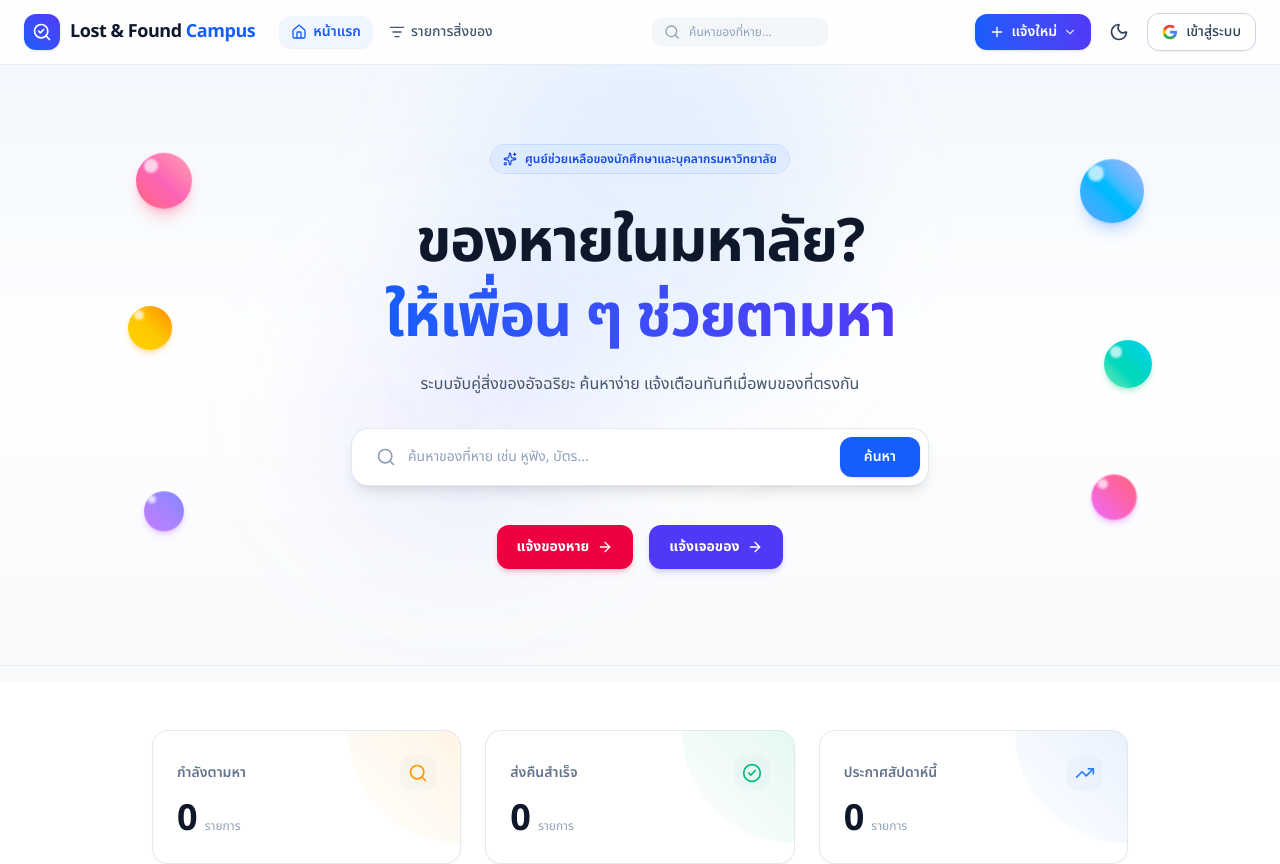
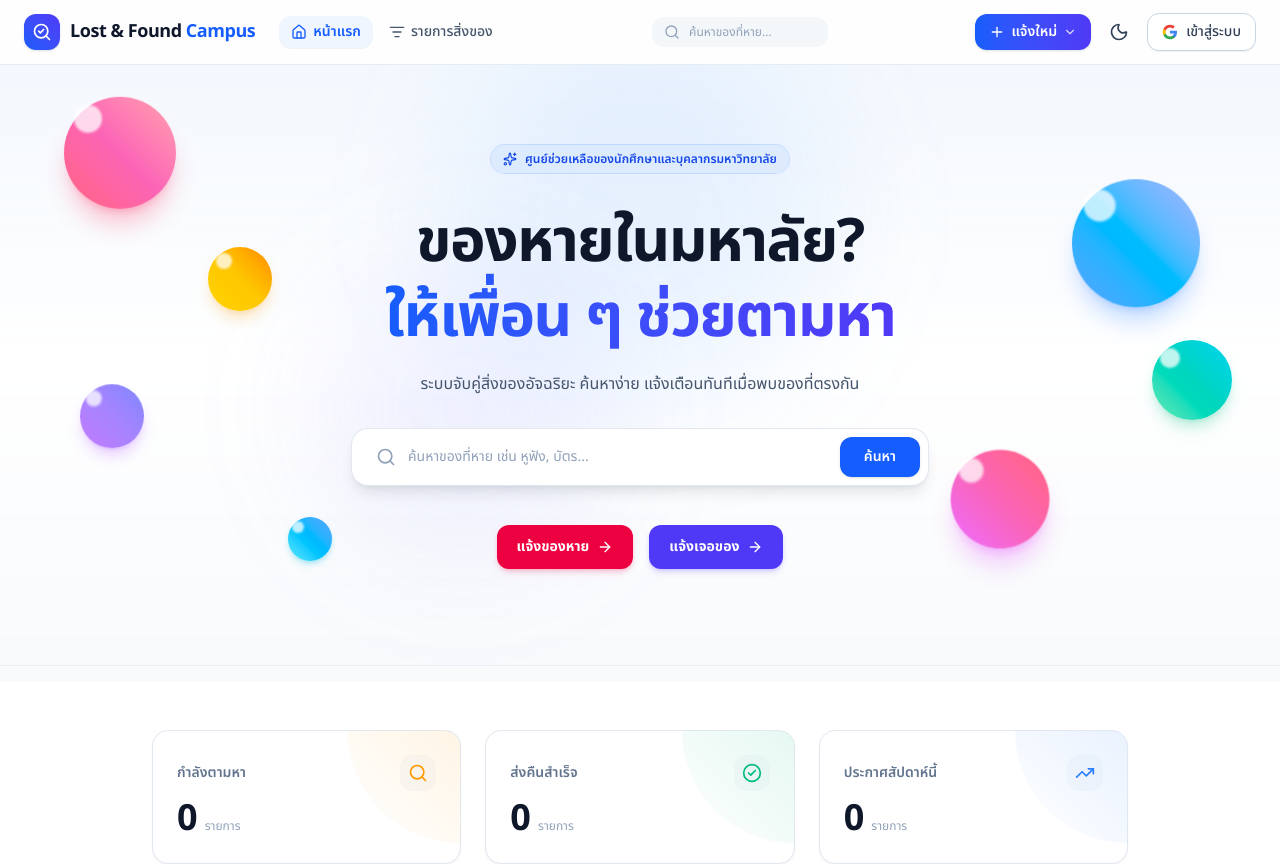
Before and after one commit to jiraphatkettra/Lost-Found-Campus, a Next.js app: page / in a window 1280 px wide. Shown: the top 864 px of the page. Built offline with nearby package versions, Linux system fonts and the light colour scheme; no server answers; the database is empty.

Commit message:
style(hero): enlarge floating orbs on desktop and stagger positions organically across varying depths

```diff
--- a/src/components/home/Hero.tsx
+++ b/src/components/home/Hero.tsx
@@ -26,46 +26,53 @@ export function Hero() {
 
       {/* Hero Content Container with Floating Orbs */}
       <div className="relative z-10 max-w-4xl mx-auto px-4 sm:px-6 text-center space-y-6 sm:space-y-8">
-        {/* Floating Colorful Balls (Orbs) - Positioned close around text and content */}
-        {/* Ball 1: Rose / Coral (Top-Left near Badge & Title) */}
-        <div className="absolute -top-2 sm:top-0 md:top-2 -left-1 sm:left-2 md:-left-8 lg:-left-14 pointer-events-none select-none z-0">
-          <div className="relative w-8 h-8 sm:w-12 md:w-14 sm:h-12 md:h-14 rounded-full bg-gradient-to-tr from-rose-400 via-pink-400 to-rose-300 shadow-md sm:shadow-lg shadow-rose-500/25 dark:from-rose-500/40 dark:via-pink-500/30 dark:to-rose-400/20 dark:shadow-[0_0_25px_rgba(244,63,94,0.35)] dark:border dark:border-rose-400/30 backdrop-blur-xs animate-float-slow">
-            <div className="absolute top-1.5 left-2 w-2 h-2 sm:w-3.5 sm:h-3.5 rounded-full bg-white/70 dark:bg-white/40 blur-[1px]" />
+        {/* Floating Colorful Balls (Orbs) - Scattered dynamically with organic depth & larger on desktop */}
+        {/* Ball 1: Rose / Coral (Top-Left high & wide) */}
+        <div className="absolute -top-6 sm:-top-8 lg:-top-12 left-1 sm:-left-4 lg:-left-24 xl:-left-32 pointer-events-none select-none z-0">
+          <div className="relative w-9 h-9 sm:w-16 sm:h-16 lg:w-28 lg:h-28 rounded-full bg-gradient-to-tr from-rose-400 via-pink-400 to-rose-300 shadow-md sm:shadow-xl shadow-rose-500/25 dark:from-rose-500/40 dark:via-pink-500/30 dark:to-rose-400/20 dark:shadow-[0_0_40px_rgba(244,63,94,0.4)] dark:border dark:border-rose-400/35 backdrop-blur-xs animate-float-slow">
+            <div className="absolute top-2 left-2.5 w-2.5 h-2.5 sm:w-4 sm:h-4 lg:w-7 lg:h-7 rounded-full bg-white/75 dark:bg-white/45 blur-[1px]" />
           </div>
         </div>
 
-        {/* Ball 2: Sky / Blue (Top-Right near Title) */}
-        <div className="absolute top-0 sm:top-2 md:top-3 -right-1 sm:right-2 md:-right-8 lg:-right-14 pointer-events-none select-none z-0">
-          <div className="relative w-9 h-9 sm:w-14 md:w-16 sm:h-14 md:h-16 rounded-full bg-gradient-to-tr from-blue-400 via-sky-400 to-indigo-300 shadow-md sm:shadow-lg shadow-blue-500/25 dark:from-blue-500/40 dark:via-sky-500/30 dark:to-indigo-400/20 dark:shadow-[0_0_30px_rgba(59,130,246,0.35)] dark:border dark:border-blue-400/30 backdrop-blur-xs animate-float-reverse">
-            <div className="absolute top-1.5 left-2 w-2.5 h-2.5 sm:w-4 sm:h-4 rounded-full bg-white/70 dark:bg-white/40 blur-[1px]" />
+        {/* Ball 2: Sky / Blue (Upper-Right near headline - Prominent Giant Orb) */}
+        <div className="absolute top-4 sm:top-6 lg:top-8 -right-1 sm:-right-4 lg:-right-20 xl:-right-28 pointer-events-none select-none z-0">
+          <div className="relative w-10 h-10 sm:w-18 sm:h-18 lg:w-32 lg:h-32 rounded-full bg-gradient-to-tr from-blue-400 via-sky-400 to-indigo-300 shadow-md sm:shadow-xl shadow-blue-500/25 dark:from-blue-500/40 dark:via-sky-500/30 dark:to-indigo-400/20 dark:shadow-[0_0_45px_rgba(59,130,246,0.4)] dark:border dark:border-blue-400/35 backdrop-blur-xs animate-float-reverse">
+            <div className="absolute top-2.5 left-3 w-3 h-3 sm:w-5 sm:h-5 lg:w-8 lg:h-8 rounded-full bg-white/75 dark:bg-white/45 blur-[1px]" />
           </div>
         </div>
 
-        {/* Ball 3: Amber / Gold (Middle-Left near Subtitle / Search) */}
-        <div className="absolute top-[36%] sm:top-[38%] left-0 sm:left-2 md:-left-10 lg:-left-16 pointer-events-none select-none z-0 hidden min-[400px]:block">
-          <div className="relative w-6 h-6 sm:w-9 md:w-11 sm:h-9 md:h-11 rounded-full bg-gradient-to-tr from-amber-300 via-yellow-400 to-orange-400 shadow-md shadow-amber-500/25 dark:from-amber-400/40 dark:via-yellow-500/30 dark:to-orange-400/20 dark:shadow-[0_0_20px_rgba(245,158,11,0.35)] dark:border dark:border-amber-400/30 backdrop-blur-xs animate-float-pulse">
-            <div className="absolute top-1 left-1.5 w-1.5 h-1.5 sm:w-2.5 sm:h-2.5 rounded-full bg-white/70 dark:bg-white/40 blur-[1px]" />
+        {/* Ball 3: Amber / Gold (Mid-Upper Left - Tucked closer inward to subtitle) */}
+        <div className="absolute top-[26%] sm:top-[28%] lg:top-[24%] left-3 sm:left-8 lg:left-0 xl:left-4 pointer-events-none select-none z-0 hidden min-[400px]:block">
+          <div className="relative w-7 h-7 sm:w-10 sm:h-10 lg:w-16 lg:h-16 rounded-full bg-gradient-to-tr from-amber-300 via-yellow-400 to-orange-400 shadow-md sm:shadow-lg shadow-amber-500/25 dark:from-amber-400/40 dark:via-yellow-500/30 dark:to-orange-400/20 dark:shadow-[0_0_28px_rgba(245,158,11,0.4)] dark:border dark:border-amber-400/35 backdrop-blur-xs animate-float-pulse">
+            <div className="absolute top-1.5 left-2 w-2 h-2 sm:w-3 sm:h-3 lg:w-4 lg:h-4 rounded-full bg-white/75 dark:bg-white/45 blur-[1px]" />
           </div>
         </div>
 
-        {/* Ball 4: Emerald / Mint (Middle-Right near Search) */}
-        <div className="absolute top-[44%] sm:top-[46%] right-0 sm:right-2 md:-right-10 lg:-right-16 pointer-events-none select-none z-0 hidden min-[400px]:block">
-          <div className="relative w-7 h-7 sm:w-10 md:w-12 sm:h-10 md:h-12 rounded-full bg-gradient-to-tr from-emerald-300 via-teal-400 to-cyan-400 shadow-md shadow-emerald-500/25 dark:from-emerald-400/40 dark:via-teal-500/30 dark:to-cyan-400/20 dark:shadow-[0_0_25px_rgba(16,185,129,0.35)] dark:border dark:border-emerald-400/30 backdrop-blur-xs animate-float-slow">
-            <div className="absolute top-1.5 left-1.5 w-2 h-2 sm:w-3 sm:h-3 rounded-full bg-white/70 dark:bg-white/40 blur-[1px]" />
+        {/* Ball 4: Emerald / Mint (Mid-Right - Pushed wide past search bar) */}
+        <div className="absolute top-[48%] sm:top-[50%] lg:top-[46%] -right-2 sm:-right-6 lg:-right-28 xl:-right-36 pointer-events-none select-none z-0 hidden min-[400px]:block">
+          <div className="relative w-8 h-8 sm:w-12 sm:h-12 lg:w-20 lg:h-20 rounded-full bg-gradient-to-tr from-emerald-300 via-teal-400 to-cyan-400 shadow-md sm:shadow-lg shadow-emerald-500/25 dark:from-emerald-400/40 dark:via-teal-500/30 dark:to-cyan-400/20 dark:shadow-[0_0_35px_rgba(16,185,129,0.4)] dark:border dark:border-emerald-400/35 backdrop-blur-xs animate-float-slow">
+            <div className="absolute top-2 left-2 w-2.5 h-2.5 sm:w-3.5 sm:h-3.5 lg:w-5 lg:h-5 rounded-full bg-white/75 dark:bg-white/45 blur-[1px]" />
           </div>
         </div>
 
-        {/* Ball 5: Violet / Purple (Bottom-Left near CTA) */}
-        <div className="absolute -bottom-2 sm:bottom-1 md:bottom-2 left-1 sm:left-4 md:-left-6 lg:-left-12 pointer-events-none select-none z-0">
-          <div className="relative w-6 h-6 sm:w-8 md:w-10 sm:h-8 md:h-10 rounded-full bg-gradient-to-tr from-purple-400 via-violet-400 to-indigo-400 shadow-md shadow-purple-500/25 dark:from-purple-500/40 dark:via-violet-500/30 dark:to-indigo-400/20 dark:shadow-[0_0_20px_rgba(168,85,247,0.35)] dark:border dark:border-purple-400/30 backdrop-blur-xs animate-float-reverse">
-            <div className="absolute top-1 left-1 w-1.5 h-1.5 sm:w-2 sm:h-2 rounded-full bg-white/70 dark:bg-white/40 blur-[1px]" />
+        {/* Ball 5: Violet / Purple (Mid-Lower Left - Pushed wide to the left) */}
+        <div className="absolute top-[62%] sm:top-[60%] lg:top-[56%] -left-1 sm:-left-6 lg:-left-20 xl:-left-28 pointer-events-none select-none z-0">
+          <div className="relative w-6 h-6 sm:w-10 sm:h-10 lg:w-16 lg:h-16 rounded-full bg-gradient-to-tr from-purple-400 via-violet-400 to-indigo-400 shadow-md sm:shadow-lg shadow-purple-500/25 dark:from-purple-500/40 dark:via-violet-500/30 dark:to-indigo-400/20 dark:shadow-[0_0_30px_rgba(168,85,247,0.4)] dark:border dark:border-purple-400/35 backdrop-blur-xs animate-float-reverse">
+            <div className="absolute top-1.5 left-1.5 w-2 h-2 sm:w-2.5 sm:h-2.5 lg:w-4 lg:h-4 rounded-full bg-white/75 dark:bg-white/45 blur-[1px]" />
           </div>
         </div>
 
-        {/* Ball 6: Fuchsia / Pink (Bottom-Right near CTA) */}
-        <div className="absolute -bottom-1 sm:bottom-2 md:bottom-3 right-1 sm:right-4 md:-right-6 lg:-right-12 pointer-events-none select-none z-0">
-          <div className="relative w-7 h-7 sm:w-9 md:w-11 sm:h-9 md:h-11 rounded-full bg-gradient-to-tr from-fuchsia-400 via-pink-400 to-rose-400 shadow-md shadow-fuchsia-500/25 dark:from-fuchsia-500/40 dark:via-pink-500/30 dark:to-rose-400/20 dark:shadow-[0_0_22px_rgba(217,70,239,0.35)] dark:border dark:border-fuchsia-400/30 backdrop-blur-xs animate-float-pulse">
-            <div className="absolute top-1 left-1.5 w-1.5 h-1.5 sm:w-2.5 sm:h-2.5 rounded-full bg-white/70 dark:bg-white/40 blur-[1px]" />
+        {/* Ball 6: Fuchsia / Pink (Bottom-Right - Tucked closer to CTA buttons) */}
+        <div className="absolute -bottom-3 sm:-bottom-1 lg:-bottom-4 right-3 sm:right-8 lg:right-4 xl:right-10 pointer-events-none select-none z-0">
+          <div className="relative w-7 h-7 sm:w-12 sm:h-12 lg:w-24 lg:h-24 rounded-full bg-gradient-to-tr from-fuchsia-400 via-pink-400 to-rose-400 shadow-md sm:shadow-xl shadow-fuchsia-500/25 dark:from-fuchsia-500/40 dark:via-pink-500/30 dark:to-rose-400/20 dark:shadow-[0_0_38px_rgba(217,70,239,0.4)] dark:border dark:border-fuchsia-400/35 backdrop-blur-xs animate-float-pulse">
+            <div className="absolute top-2 left-2 w-2 h-2 sm:w-3 sm:h-3 lg:w-6 lg:h-6 rounded-full bg-white/75 dark:bg-white/45 blur-[1px]" />
+          </div>
+        </div>
+
+        {/* Ball 7: Cyan / Sky (Bottom-Left - Delicate accent orb underneath CTA) */}
+        <div className="absolute -bottom-5 sm:-bottom-3 lg:-bottom-6 left-8 sm:left-16 lg:left-16 xl:left-24 pointer-events-none select-none z-0 hidden sm:block">
+          <div className="relative w-5 h-5 sm:w-7 sm:h-7 lg:w-11 lg:h-11 rounded-full bg-gradient-to-tr from-cyan-300 via-sky-400 to-blue-400 shadow-md shadow-cyan-500/25 dark:from-cyan-400/40 dark:via-sky-500/30 dark:to-blue-400/20 dark:shadow-[0_0_22px_rgba(6,182,212,0.4)] dark:border dark:border-cyan-400/35 backdrop-blur-xs animate-float-slow">
+            <div className="absolute top-1 left-1 w-1.5 h-1.5 sm:w-2 sm:h-2 lg:w-3 lg:h-3 rounded-full bg-white/75 dark:bg-white/45 blur-[1px]" />
           </div>
         </div>
 
```
